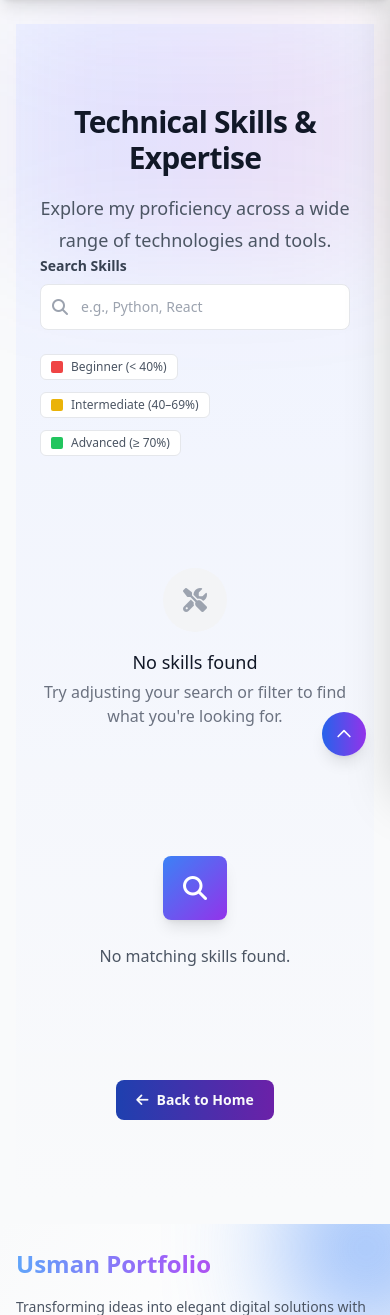
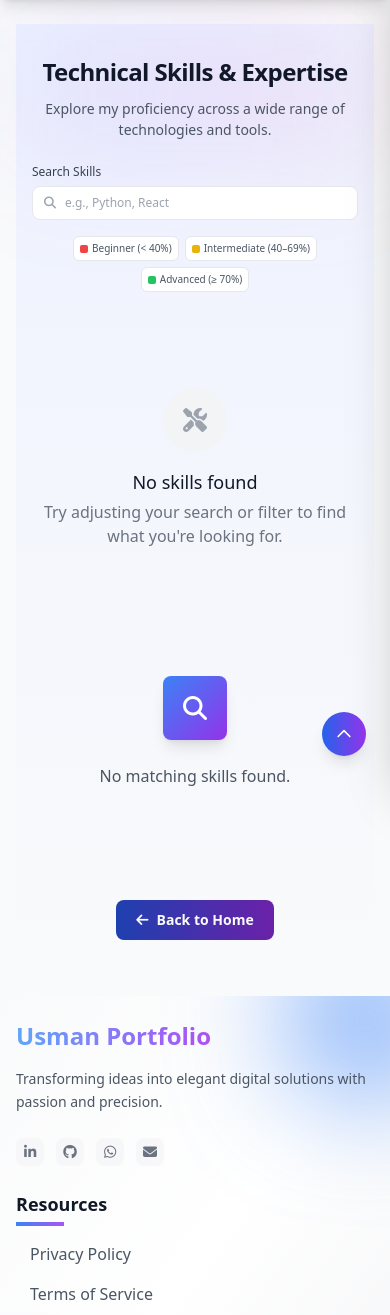
Before and after one commit to muhammadusman349/My-Portfolio, a Django app: page /skills/ in a window 390 px wide. Shown: the part 64-1379 px from the top of the page. Run offline with Django 5.2, Linux system fonts and the light colour scheme; data that the repository does not hold is empty; some libraries are stand-ins or nearby versions.

Commit message:
add mobile responsiveness

```diff
--- a/templates/portfolio/skill_list.html
+++ b/templates/portfolio/skill_list.html
@@ -16,13 +16,21 @@
 
     .skill-card {
         transition: all 0.3s ease-in-out;
-        border-radius: 12px;
+        border-radius: 10px;
         background: #ffffff;
-        box-shadow: 0 4px 12px rgba(0, 0, 0, 0.05);
+        box-shadow: 0 2px 8px rgba(0, 0, 0, 0.05);
+        height: 100%;
+        display: flex;
+        flex-direction: column;
     }
     .skill-card:hover {
-        transform: translateY(-6px);
-        box-shadow: 0 8px 20px rgba(0, 0, 0, 0.1);
+        transform: translateY(-4px);
+        box-shadow: 0 6px 16px rgba(0, 0, 0, 0.08);
+    }
+    @media (max-width: 639px) {
+        .skill-card {
+            border-radius: 8px;
+        }
     }
     .fade-in-up {
         animation: fadeInUp 0.6s ease-out forwards;
@@ -79,76 +87,91 @@
 {% endblock %}
 
 {% block content %}
-<div class="relative py-20 sm:py-28 bg-neutral-gray dark:bg-dark-gray">
+<div class="relative py-8 sm:py-12 md:py-16 lg:py-20 xl:py-24 bg-neutral-gray dark:bg-dark-gray">
     <!-- Decorative gradient background -->
     <div class="absolute inset-0 -z-10 bg-gradient-to-b from-indigo-50 via-neutral-gray to-neutral-gray dark:from-gray-900 dark:via-dark-gray dark:to-dark-gray"></div>
-    <div class="absolute inset-x-0 top-0 -z-10 h-56 sm:h-72 bg-gradient-to-r from-indigo-600/10 via-purple-600/10 to-pink-600/10 blur-3xl"></div>
+    <div class="absolute inset-x-0 top-0 -z-10 h-32 sm:h-44 md:h-52 lg:h-64 xl:h-72 bg-gradient-to-r from-indigo-600/10 via-purple-600/10 to-pink-600/10 blur-3xl"></div>
 
-    <div class="mx-auto max-w-7xl px-6 lg:px-8">
-        <div class="mx-auto max-w-2xl lg:max-w-none">
+    <div class="container mx-auto px-3 sm:px-4 md:px-5 lg:px-6">
+        <div class="mx-auto max-w-5xl xl:max-w-6xl">
             <!-- Hero Section -->
-            <div class="text-center">
-                <h2 class="text-3xl sm:text-4xl font-extrabold tracking-tight text-gray-900 dark:text-white">Technical Skills & Expertise</h2>
-                <p class="mt-4 text-lg leading-8 text-gray-600 dark:text-gray-300">
+            <div class="text-center px-1 sm:px-2">
+                <h2 class="text-2xl xs:text-2.5xl sm:text-3xl md:text-4xl font-extrabold tracking-tight text-gray-900 dark:text-white px-2">Technical Skills & Expertise</h2>
+                <p class="mt-2.5 sm:mt-3.5 text-sm xs:text-base sm:text-lg leading-normal sm:leading-relaxed text-gray-600 dark:text-gray-300 max-w-3xl mx-auto px-3">
                     Explore my proficiency across a wide range of technologies and tools.
                 </p>
                 {% if skills %}
-                <p class="mt-2 text-sm text-gray-500 dark:text-gray-400">Total Skills: <span class="font-semibold text-gray-800 dark:text-gray-200">{{ skills|length }}</span></p>
+                <p class="mt-2 text-xs sm:text-sm text-gray-500 dark:text-gray-400">
+                    Total Skills: <span class="font-semibold text-gray-800 dark:text-gray-200">{{ skills.paginator.count }}</span>
+                </p>
                 {% endif %}
             </div>
 
-            <!-- Search -->
-                <div class="w-full sm:w-80">
-                    <label for="skill-search" class="block text-sm font-semibold text-gray-700 dark:text-gray-300 mb-2">Search Skills</label>
+            <!-- Search and Filters -->
+            <div class="mt-6 sm:mt-8 px-1">
+                <div class="max-w-md mx-auto sm:mx-0">
+                    <label for="skill-search" class="block text-xs xs:text-sm font-medium text-gray-700 dark:text-gray-300 mb-1.5">Search Skills</label>
                     <div class="relative">
-                        <i class="fas fa-magnifying-glass absolute left-3 top-1/2 -translate-y-1/2 text-gray-400 group-focus-within:text-blue-500"></i>
+                        <i class="fas fa-magnifying-glass absolute left-3 top-1/2 -translate-y-1/2 text-gray-400 group-focus-within:text-blue-500 text-xs xs:text-sm"></i>
                         <input id="skill-search" type="text" placeholder="e.g., Python, React"
-                               class="w-full pl-10 pr-4 py-3 text-sm rounded-lg border border-gray-200 dark:border-gray-700 bg-white dark:bg-gray-800 text-gray-900 dark:text-white focus:outline-none focus:ring-2 focus:ring-blue-500"
+                               class="w-full pl-8 pr-3 xs:pl-9 xs:pr-4 py-2 xs:py-2.5 text-xs xs:text-sm sm:text-base rounded-lg border border-gray-200 dark:border-gray-700 bg-white dark:bg-gray-800 text-gray-900 dark:text-white focus:outline-none focus:ring-2 focus:ring-blue-500 focus:border-transparent transition-colors"
                                aria-label="Search by skill name or description" />
                     </div>
                 </div>
 
-            <!-- Legend -->
-            <div class="mt-6 flex flex-wrap items-center gap-3 text-xs font-medium text-gray-600 dark:text-gray-400">
-                <span class="inline-flex items-center gap-2 px-2.5 py-1 rounded-md bg-white dark:bg-gray-800 border border-gray-200 dark:border-gray-700"><span class="w-3 h-3 rounded-sm bg-red-500"></span> Beginner (&lt; 40%)</span>
-                <span class="inline-flex items-center gap-2 px-2.5 py-1 rounded-md bg-white dark:bg-gray-800 border border-gray-200 dark:border-gray-700"><span class="w-3 h-3 rounded-sm bg-yellow-500"></span> Intermediate (40–69%)</span>
-                <span class="inline-flex items-center gap-2 px-2.5 py-1 rounded-md bg-white dark:bg-gray-800 border border-gray-200 dark:border-gray-700"><span class="w-3 h-3 rounded-sm bg-green-500"></span> Advanced (≥ 70%)</span>
+                <!-- Legend -->
+                <div class="mt-4 sm:mt-5 flex flex-wrap justify-center sm:justify-start items-center gap-1.5 sm:gap-2.5 text-[10px] xs:text-xs font-medium text-gray-600 dark:text-gray-400">
+                    <span class="inline-flex items-center gap-1 px-1.5 py-1 xs:px-2 xs:py-1 rounded-md bg-white dark:bg-gray-800 border border-gray-200 dark:border-gray-700">
+                        <span class="w-2 h-2 xs:w-2.5 xs:h-2.5 rounded-sm bg-red-500"></span>
+                        <span class="whitespace-nowrap">Beginner (&lt; 40%)</span>
+                    </span>
+                    <span class="inline-flex items-center gap-1 px-1.5 py-1 xs:px-2 xs:py-1 rounded-md bg-white dark:bg-gray-800 border border-gray-200 dark:border-gray-700">
+                        <span class="w-2 h-2 xs:w-2.5 xs:h-2.5 rounded-sm bg-yellow-500"></span>
+                        <span class="whitespace-nowrap">Intermediate (40–69%)</span>
+                    </span>
+                    <span class="inline-flex items-center gap-1 px-1.5 py-1 xs:px-2 xs:py-1 rounded-md bg-white dark:bg-gray-800 border border-gray-200 dark:border-gray-700">
+                        <span class="w-2 h-2 xs:w-2.5 xs:h-2.5 rounded-sm bg-green-500"></span>
+                        <span class="whitespace-nowrap">Advanced (≥ 70%)</span>
+                    </span>
+                </div>
             </div>
 
             <!-- Skills by Category -->
-            <div class="mt-12 space-y-12" id="skills-sections">
+            <div class="mt-8 sm:mt-10 md:mt-12 space-y-8 sm:space-y-10 md:space-y-12" id="skills-sections">
                 <section class="fade-in-up">
-                    <h3 class="text-xl font-semibold text-gray-900 dark:text-white mb-6 flex items-center justify-between">
-                        <span>All Skills</span>
-                        <span class="text-sm font-normal text-gray-500 dark:text-gray-400">{{ skills.paginator.count }} skill{{ skills.paginator.count|pluralize }}</span>
-                    </h3>
-                    <div class="grid grid-cols-1 gap-6 sm:grid-cols-2 lg:grid-cols-3">
+                    <div class="px-1 mb-3 sm:mb-4 md:mb-5 flex flex-col xs:flex-row xs:items-center xs:justify-between gap-1.5">
+                        <h3 class="text-base sm:text-lg md:text-xl font-semibold text-gray-900 dark:text-white">All Skills</h3>
+                        <span class="text-[10px] xs:text-xs sm:text-sm font-normal text-gray-500 dark:text-gray-400 bg-gray-100 dark:bg-gray-800 rounded-full px-2.5 py-0.5 xs:px-3 xs:py-1 sm:bg-transparent">
+                            {{ skills.paginator.count }} skill{{ skills.paginator.count|pluralize }}
+                        </span>
+                    </div>
+                    <div class="grid grid-cols-1 xs:grid-cols-2 lg:grid-cols-3 gap-3 sm:gap-4 md:gap-5">
                         {% for skill in skills %}
                         {% with percent=skill.proficiency|multiply:20 %}
                         <a href="{% url 'portfolio:projects_by_skill' skill_slug=skill.name|slugify %}"
-                           class="skill-card bg-white dark:bg-gray-800 p-5 rounded-lg border border-gray-200 dark:border-gray-700 hover:border-blue-200 dark:hover:border-blue-600 focus:outline-none focus:ring-2 focus:ring-blue-500 group flex flex-col"
+                           class="skill-card bg-white dark:bg-gray-800 p-3 xs:p-3.5 sm:p-4 md:p-5 rounded-lg border border-gray-200 dark:border-gray-700 hover:border-blue-200 dark:hover:border-blue-600 focus:outline-none focus:ring-2 focus:ring-blue-500 group flex flex-col transition-all duration-200 hover:shadow-md"
                            data-name="{{ skill.name|lower }}" data-desc="{{ skill.description|default:''|lower }}" data-prof="{{ percent }}"
                            aria-label="View projects using {{ skill.name }}">
                             <div class="flex items-start justify-between">
-                                <div class="flex items-center gap-3">
-                                    <div class="h-10 w-10 rounded-lg flex items-center justify-center transition-transform duration-200 group-hover:scale-105">
+                                <div class="flex items-center gap-2 xs:gap-2.5 sm:gap-3">
+                                    <div class="h-8 w-8 xs:h-9 xs:w-9 sm:h-10 sm:w-10 rounded-lg flex-shrink-0 flex items-center justify-center transition-transform duration-200 group-hover:scale-105">
                                         {% if skill.name|skill_icon|slice:":7" == "devicon" %}
-                                            <i class="{{ skill.name|skill_icon }} text-2xl"></i>
+                                            <i class="{{ skill.name|skill_icon }} text-lg xs:text-xl sm:text-2xl"></i>
                                         {% else %}
-                                            <i class="{{ skill.name|skill_icon }} text-xl bg-gradient-to-r from-blue-600 to-purple-600 bg-clip-text text-transparent"></i>
+                                            <i class="{{ skill.name|skill_icon }} text-base xs:text-lg sm:text-xl bg-gradient-to-r from-blue-600 to-purple-600 bg-clip-text text-transparent"></i>
                                         {% endif %}
                                     </div>
-                                    <h4 class="text-lg font-semibold text-gray-900 dark:text-white group-hover:text-blue-600 dark:group-hover:text-blue-400 truncate">{{ skill.name }}</h4>
+                                    <h4 class="text-sm xs:text-base sm:text-lg font-semibold text-gray-900 dark:text-white group-hover:text-blue-600 dark:group-hover:text-blue-400 truncate">{{ skill.name }}</h4>
                                 </div>
-                                <span class="proficiency-badge inline-flex items-center px-2 py-0.5 rounded-full text-xs font-semibold text-white">{{ percent }}%</span>
+                                <span class="proficiency-badge inline-flex items-center px-1.5 xs:px-2 py-0.5 rounded-full text-[9px] xs:text-[10px] sm:text-xs font-semibold text-white ml-1.5 xs:ml-2">{{ percent }}%</span>
                             </div>
-                            <div class="mt-4">
-                                <div class="h-2 rounded-full bg-gray-200 dark:bg-gray-700 overflow-hidden">
+                            <div class="mt-2.5 xs:mt-3 sm:mt-4">
+                                <div class="h-1.5 sm:h-2 rounded-full bg-gray-200 dark:bg-gray-700 overflow-hidden">
                                     <div class="progress-bar h-full rounded-full transition-all duration-300"></div>
                                 </div>
                             </div>
                             {% if skill.description %}
-                            <p class="mt-3 text-sm text-gray-600 dark:text-gray-400 line-clamp-2">{{ skill.description }}</p>
+                            <p class="mt-2 xs:mt-2.5 sm:mt-3 text-[11px] xs:text-xs sm:text-sm text-gray-600 dark:text-gray-400 line-clamp-2 leading-tight xs:leading-normal">{{ skill.description }}</p>
                             {% endif %}
                         </a>
                         {% endwith %}
@@ -167,49 +190,49 @@
 
                 <!-- Pagination -->
                 {% if skills.has_other_pages %}
-                <div class="col-span-full mt-8">
-                    <nav class="flex items-center justify-between border-t border-gray-200 dark:border-gray-700 px-4 sm:px-0">
-                        <div class="-mt-px flex-1 flex">
+                <div class="col-span-full mt-8 sm:mt-10">
+                    <nav class="flex items-center justify-between border-t border-gray-200 dark:border-gray-700 px-2 sm:px-0">
+                        <div class="-mt-px w-0 flex-1 flex">
                             {% if skills.has_previous %}
                             <a href="?{% if querystring %}{{ querystring }}&{% endif %}page={{ skills.previous_page_number }}"
-                               class="border-t-2 border-transparent pt-4 pr-1 inline-flex items-center text-sm font-medium text-gray-500 hover:text-gray-700 hover:border-gray-300 dark:text-gray-400 dark:hover:text-gray-300">
-                                <i class="fas fa-arrow-left mr-3"></i>
-                                Previous
+                               class="border-t-2 border-transparent pt-4 pr-1 inline-flex items-center text-sm font-medium text-gray-500 hover:text-gray-700 hover:border-gray-300 dark:text-gray-400 dark:hover:text-gray-300 transition-colors">
+                                <i class="fas fa-arrow-left mr-2 sm:mr-3 text-xs sm:text-sm"></i>
+                                <span class="text-xs sm:text-sm">Previous</span>
                             </a>
                             {% else %}
                             <span class="border-t-2 border-transparent pt-4 pr-1 inline-flex items-center text-sm font-medium text-gray-300 dark:text-gray-600 cursor-not-allowed">
-                                <i class="fas fa-arrow-left mr-3"></i>
-                                Previous
+                                <i class="fas fa-arrow-left mr-2 sm:mr-3 text-xs sm:text-sm"></i>
+                                <span class="text-xs sm:text-sm">Previous</span>
                             </span>
                             {% endif %}
                         </div>
 
-                        <div class="hidden md:-mt-px md:flex">
+                        <div class="hidden md:-mt-px md:flex md:space-x-1">
                             {% for i in skills.paginator.page_range %}
                                 {% if skills.number == i %}
-                                <span class="border-blue-500 text-blue-600 dark:border-blue-400 dark:text-blue-400 border-t-2 pt-4 px-4 inline-flex items-center text-sm font-medium">
+                                <span class="border-blue-500 text-blue-600 dark:border-blue-400 dark:text-blue-400 border-t-2 pt-4 px-2 sm:px-3 inline-flex items-center text-xs sm:text-sm font-medium">
                                     {{ i }}
                                 </span>
                                 {% else %}
                                 <a href="?{% if querystring %}{{ querystring }}&{% endif %}page={{ i }}"
-                                   class="border-transparent text-gray-500 hover:text-gray-700 hover:border-gray-300 dark:text-gray-400 dark:hover:text-gray-300 border-t-2 pt-4 px-4 inline-flex items-center text-sm font-medium">
+                                   class="border-transparent text-gray-500 hover:text-gray-700 hover:border-gray-300 dark:text-gray-400 dark:hover:text-gray-300 border-t-2 pt-4 px-2 sm:px-3 inline-flex items-center text-xs sm:text-sm font-medium transition-colors">
                                     {{ i }}
                                 </a>
                                 {% endif %}
                             {% endfor %}
                         </div>
 
-                        <div class="-mt-px flex-1 flex justify-end">
+                        <div class="-mt-px w-0 flex-1 flex justify-end">
                             {% if skills.has_next %}
                             <a href="?{% if querystring %}{{ querystring }}&{% endif %}page={{ skills.next_page_number }}"
-                               class="border-t-2 border-transparent pt-4 pl-1 inline-flex items-center text-sm font-medium text-gray-500 hover:text-gray-700 hover:border-gray-300 dark:text-gray-400 dark:hover:text-gray-300">
-                                Next
-                                <i class="fas fa-arrow-right ml-3"></i>
+                               class="border-t-2 border-transparent pt-4 pl-1 inline-flex items-center text-sm font-medium text-gray-500 hover:text-gray-700 hover:border-gray-300 dark:text-gray-400 dark:hover:text-gray-300 transition-colors">
+                                <span class="text-xs sm:text-sm">Next</span>
+                                <i class="fas fa-arrow-right ml-2 sm:ml-3 text-xs sm:text-sm"></i>
                             </a>
                             {% else %}
                             <span class="border-t-2 border-transparent pt-4 pl-1 inline-flex items-center text-sm font-medium text-gray-300 dark:text-gray-600 cursor-not-allowed">
-                                Next
-                                <i class="fas fa-arrow-right ml-3"></i>
+                                <span class="text-xs sm:text-sm">Next</span>
+                                <i class="fas fa-arrow-right ml-2 sm:ml-3 text-xs sm:text-sm"></i>
                             </span>
                             {% endif %}
                         </div>
```
